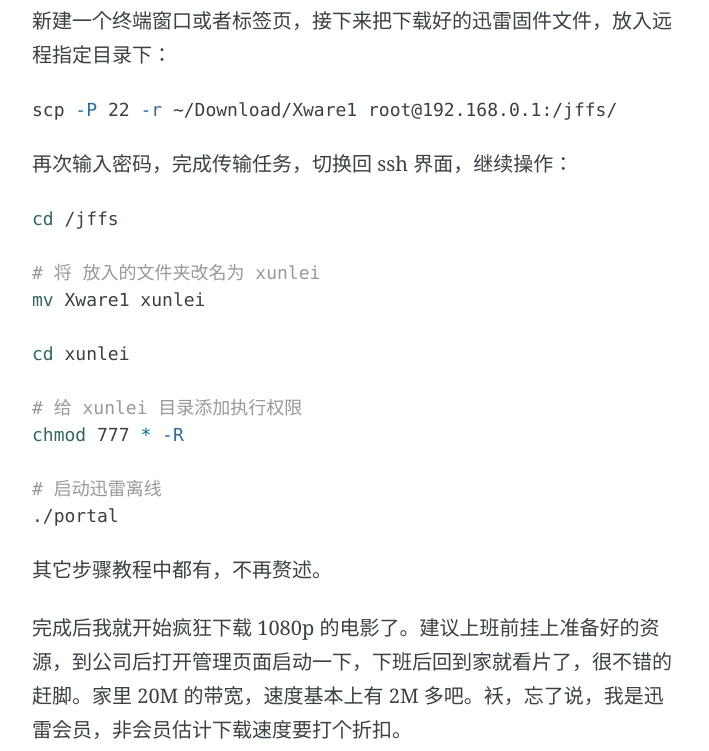
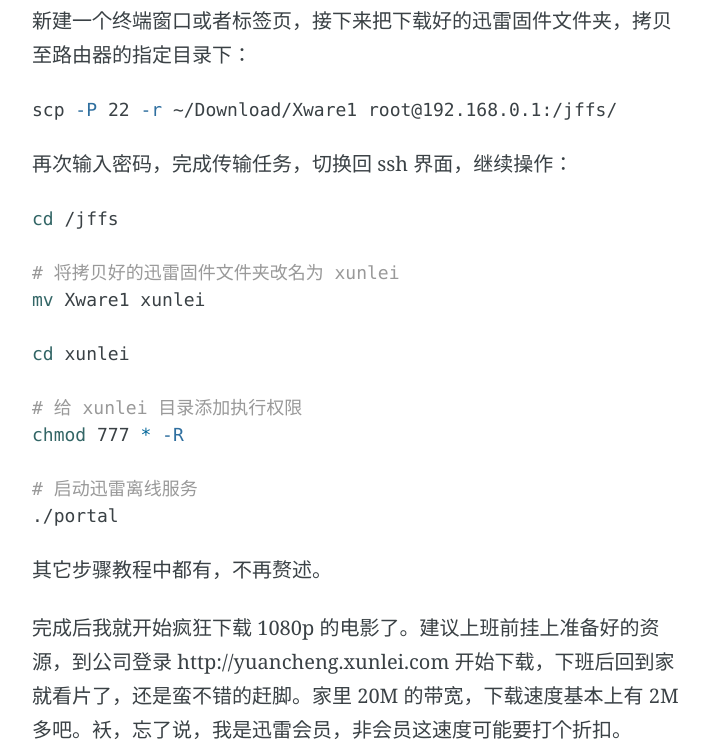
Before and after one commit to roshanca/blog, a Jekyll site: the page built from _posts/2014-05-11-diy-netgear-r6300v2.md, in a window 1280 px wide and 1400 px high, scrolled down 1895 px, cut to the strip 253-1004 px from the top of the window. Shown: the whole strip, without its empty margins (283-992 px from the left). Built offline with Jekyll 4.4.1, drawn with Linux system fonts in a browser that asks for light colours; comment, search, counter and statistics services are not loaded.

Commit message:
Embellish last post.

````diff
--- a/_posts/2014-05-11-diy-netgear-r6300v2.md
+++ b/_posts/2014-05-11-diy-netgear-r6300v2.md
@@ -40,7 +40,7 @@ ssh root@192.168.0.1
 
 ![](http://i93.photobucket.com/albums/l57/ShakeSpace/Photobucket%20Desktop%20-%20WuMacBookPro/Photobucket/ssh_zps5ef42e95.png)
 
-新建一个终端窗口或者标签页，接下来把下载好的迅雷固件文件，放入远程指定目录下：
+新建一个终端窗口或者标签页，接下来把下载好的迅雷固件文件夹，拷贝至路由器的指定目录下：
 
 ``` bash
 scp -P 22 -r ~/Download/Xware1 root@192.168.0.1:/jffs/
@@ -51,7 +51,7 @@ scp -P 22 -r ~/Download/Xware1 root@192.168.0.1:/jffs/
 ``` bash
 cd /jffs
 
-# 将 放入的文件夹改名为 xunlei
+# 将拷贝好的迅雷固件文件夹改名为 xunlei
 mv Xware1 xunlei
 
 cd xunlei
@@ -59,13 +59,13 @@ cd xunlei
 # 给 xunlei 目录添加执行权限
 chmod 777 * -R
 
-# 启动迅雷离线
+# 启动迅雷离线服务
 ./portal
 ```
 
 其它步骤教程中都有，不再赘述。
 
-完成后我就开始疯狂下载 1080p 的电影了。建议上班前挂上准备好的资源，到公司后打开管理页面启动一下，下班后回到家就看片了，很不错的赶脚。家里 20M 的带宽，速度基本上有 2M 多吧。袄，忘了说，我是迅雷会员，非会员估计下载速度要打个折扣。
+完成后我就开始疯狂下载 1080p 的电影了。建议上班前挂上准备好的资源，到公司登录 http://yuancheng.xunlei.com 开始下载，下班后回到家就看片了，还是蛮不错的赶脚。家里 20M 的带宽，下载速度基本上有 2M 多吧。袄，忘了说，我是迅雷会员，非会员这速度可能要打个折扣。
 
 ![](http://i93.photobucket.com/albums/l57/ShakeSpace/Photobucket%20Desktop%20-%20WuMacBookPro/Photobucket/QQ20140429-12x_zps9f86c594.png)
 
````
